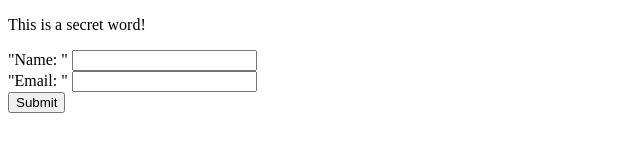
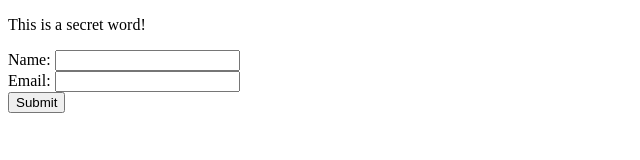
Before and after one commit to JiachenYuan/JiachenYuan-WDB-education, a plain HTML site: page assign1p2.html in a window 1280 px wide. Shown: the full height of the page, 0-640 px from the left. Drawn offline with Linux system fonts and the light colour scheme.

Commit message:
Update assign1p2.html

```diff
--- a/assign1p2.html
+++ b/assign1p2.html
@@ -6,10 +6,10 @@
     <body>
         <p>This is a secret word!</p>
         <form action="">
-            "Name: "
+            Name:
             <input type="text">
             <br>
-            "Email: "
+            Email:
             <input type="email">
             <br>
             <input type="submit">
```
